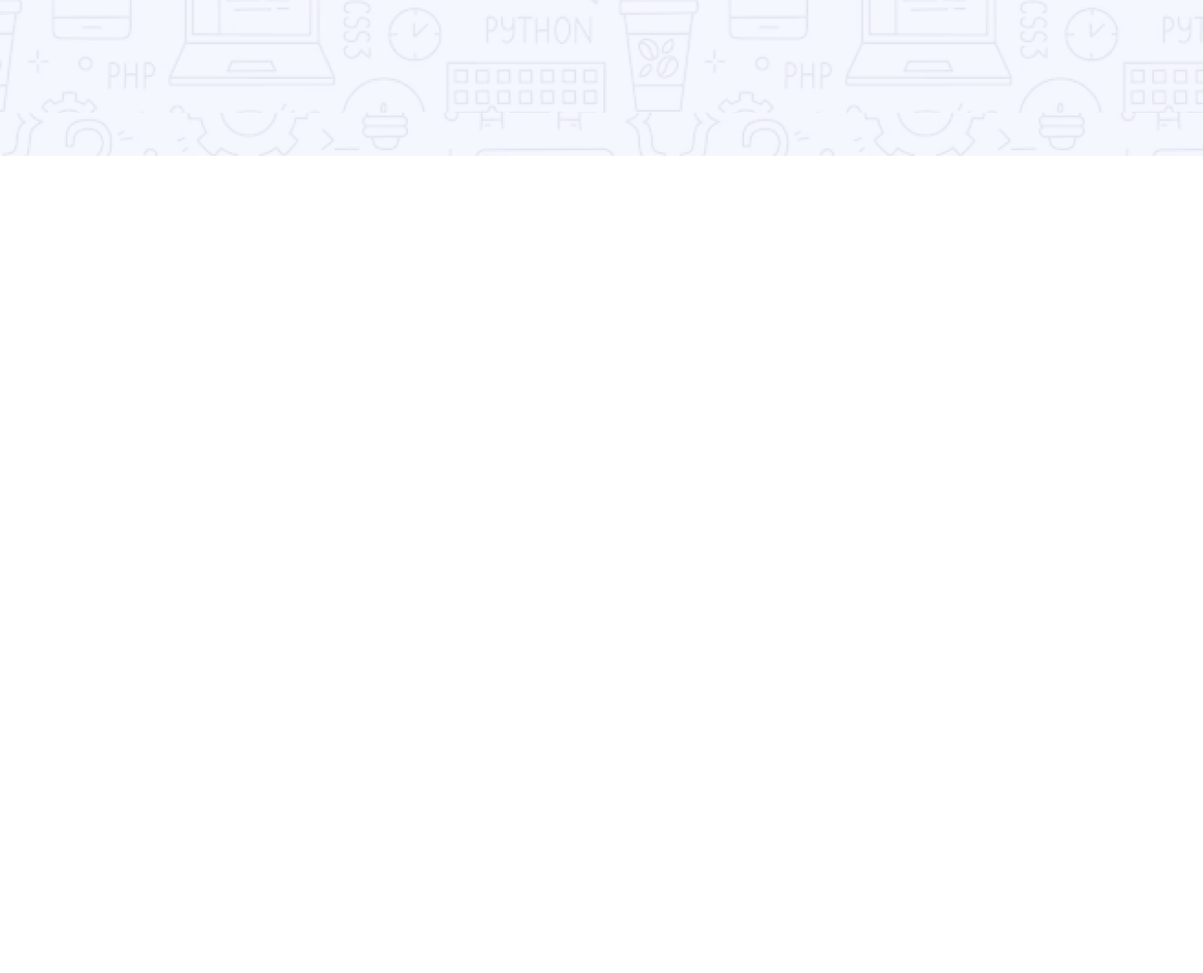
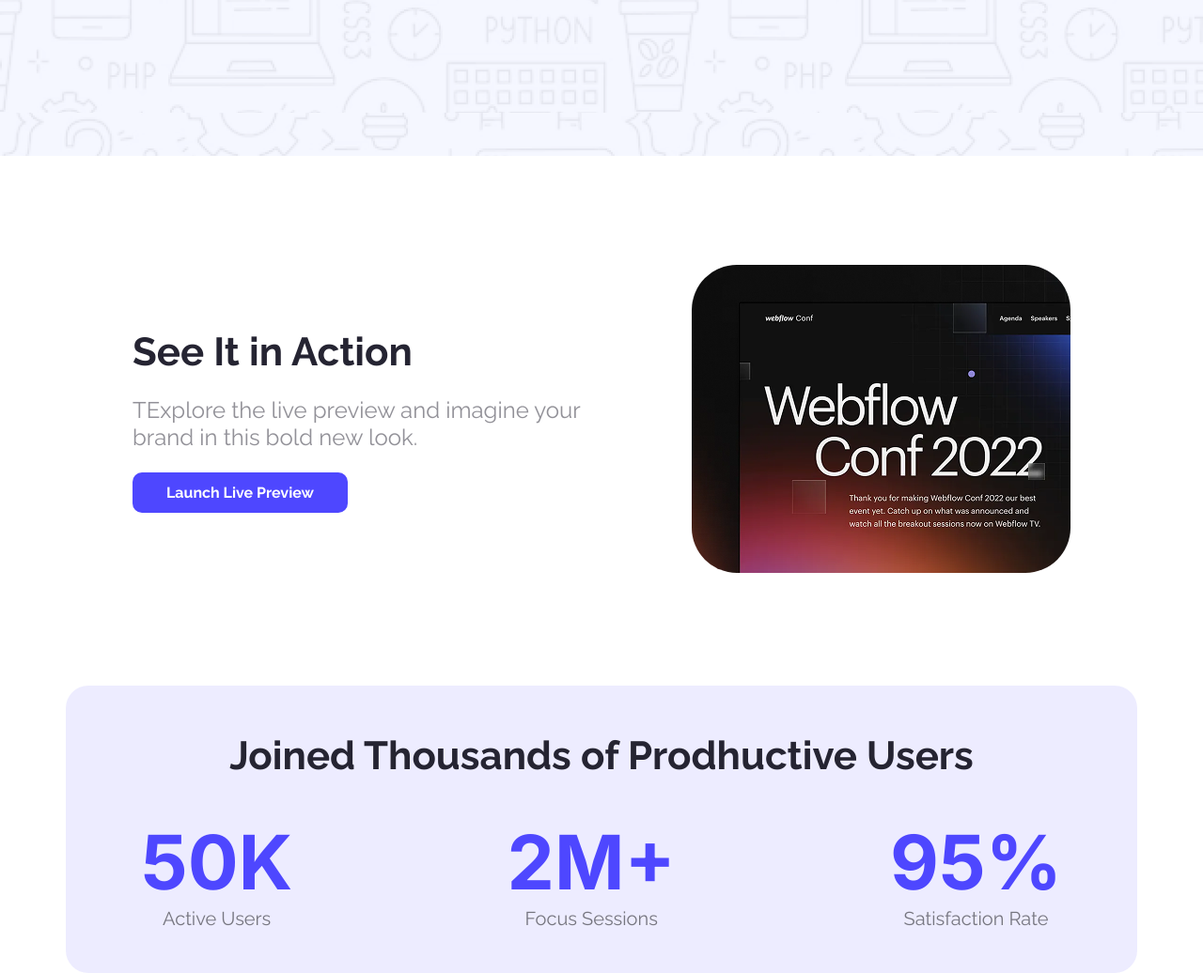
Before and after one commit to tanjimul755/PH-Assignment-1, a plain HTML site: page index.html in a window 1280 px wide. Shown: the part 532-1568 px from the top of the page at 94% size. Before the commit the page ends 800 px from the top, so only its background shows below. Drawn offline with Linux system fonts and the light colour scheme.

Commit message:
Completed the Action & Productive Users Section section

```diff
--- a/index.html
+++ b/index.html
@@ -24,18 +24,66 @@
             <a href="#signup" class="logo">
                 <h3 class="nav-logo">LOGO</h3>
             </a>
-            <button class="signup-btn">Sign Up</button>
+            <button class="btn">Sign Up</button>
         </nav>
 
         <div>
 
             <h1 class="main-heading">Cool Dark UI Template for Webflow Agencies!</h1>
 
-            <button class="signup-btn">Stay Focused</button>
+            <button class="btn">Stay Focused</button>
 
         </div>
 
     </header>
+
+    <section class="action-section">
+
+        <div class="action-container">
+
+            <h2 class="action-heading">See It in Action</h2>
+            <p class="action-text">TExplore the live preview and imagine your brand in this bold new look.</p>
+            <button class="btn">Launch Live Preview</button>
+
+        </div>
+
+        <div>
+
+            <img src="./Assets/wc-mini.png" alt="wc-mini action-image" class="action-image">
+
+        </div>
+
+    </section>
+
+    <section class="users-section">
+
+        <div class="users-container">
+
+            <h2 class="users-heading">Joined Thousands of Prodhuctive Users</h2>
+
+            <div class="user-activities">
+
+                <div class="activity">
+                    <h1>50K</h1>
+                    <p>Active Users</p>
+                </div>
+
+                <div class="activity">
+                    <h1>2M+</h1>
+                    <p>Focus Sessions</p>
+                </div>
+
+                <div class="activity">
+                    <h1>95%</h1>
+                    <p>Satisfaction Rate</p>
+                </div>
+
+            </div>
+
+        </div>
+
+    </section>
+
 </body>
 
 </html>
--- a/style.css
+++ b/style.css
@@ -14,6 +14,8 @@ body {
 body, a {
     text-decoration: none;
 }
+
+/* CSS for Header Section  */
 
 .header {
     background-color: #f2d7ff;
@@ -38,7 +40,7 @@ body, a {
     color: #4E47FF;
 }
 
-.signup-btn {
+.btn {
     background-color: #4E47FF;
     color: white;
     padding: 12px 36px 12px 36px;
@@ -60,3 +62,79 @@ body, a {
     color: #252432;
     margin: 156px 0 37px 0;
 }
+
+/* CSS for Action Section */
+
+.action-section {
+    display: flex;
+    justify-content: space-between;
+    align-items: center;
+    margin: 116px 141px 116px 141px;
+}
+
+.action-image {
+    width: 403px;
+    height: 328px;
+    border-radius: 48px;
+}
+.action-heading {
+    font-size: 42px;
+    font-weight: 700;
+    color: #252432;
+}
+
+.action-text {
+    font-size: 24px;
+    font-weight: 400;
+    color: rgba(37, 36, 50, 0.5);
+    width: 527px;
+    margin: 23px 0 23px 0;
+}
+
+/* CSS for User Activities Section  */
+
+.users-section {
+    width: 1140px;
+    height: 306px;
+    background-color: rgba(78, 71, 255, 0.1);
+    border-radius: 24px;
+    margin: 0 auto;
+    padding: 50px 80px 50px 80px;
+}
+
+.users-container {
+    width: 100%;
+    height: 100%;
+}
+
+.users-heading {
+    font-size: 42px;
+    font-weight: 700;
+    color: rgba(37, 36, 50, 1);
+    text-align: center;
+    margin-bottom: 40px;
+}
+
+.user-activities {
+    display: flex;
+    justify-content: space-between;
+    align-items: center;
+    gap: 160px;
+}
+
+.activity {
+    text-align: center;
+}
+
+.activity h1 {
+    font-family: "Inter";
+    font-size: 80px;
+    font-weight: 700;
+    color: #4E47FF;
+}
+
+.activity p {
+    font-size: 20px;
+    font-weight: 400;
+    color: rgba(0, 0, 0, 0.5);
+}
```
